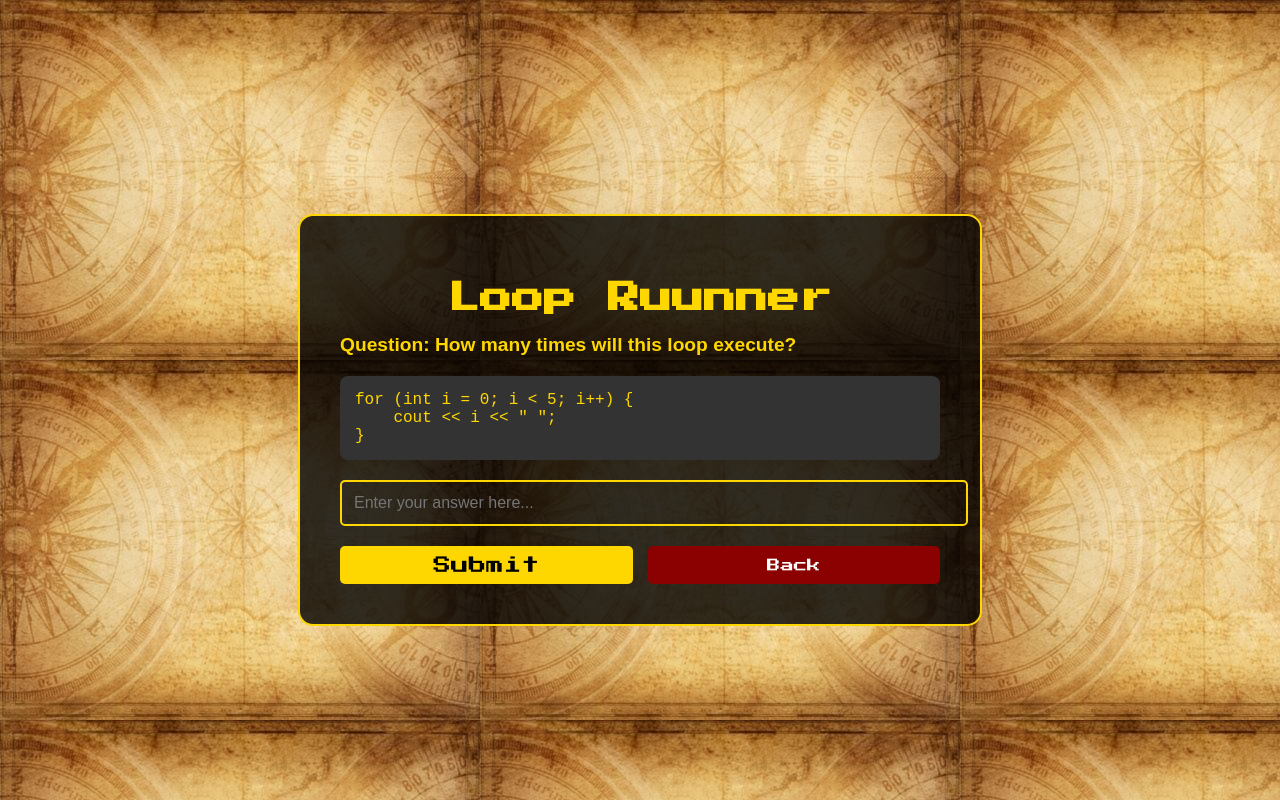
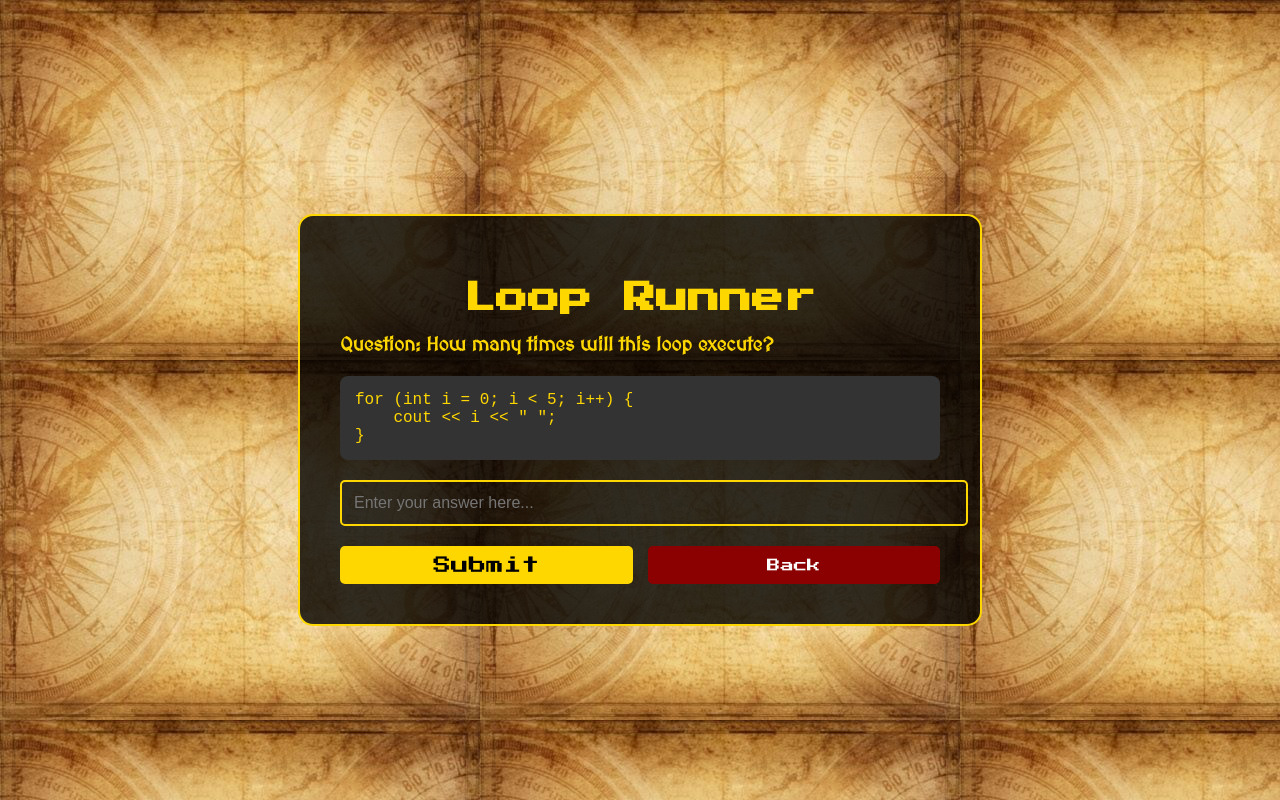
Before and after one commit to riyaahlawat/Sphoorthy-Treasure-Hunt, a React (Create React App) app in the folder frontend/: page /mini-game/loop-runner in a window 1280 px wide. Built offline with nearby package versions, Linux system fonts and the light colour scheme; the HTML template or start-up script is replaced by a standard one; a web font is replaced by a local one.

Commit message:
modified fonts and spelling

```diff
--- a/frontend/src/components/minigames/LoopRunner.js
+++ b/frontend/src/components/minigames/LoopRunner.js
@@ -118,7 +118,7 @@ const LoopRunner = () => {
   return (
     <div className="game-container" style={styles.container}>
       <div className="game-box" style={styles.gameBox}>
-        <h2 style={styles.title}>Loop Ruunner</h2>
+        <h2 style={styles.title}>Loop Runner</h2>
         <strong style={styles.question}>
           Question: {questions[currentQuestionIndex].question}
         </strong>
@@ -206,6 +206,7 @@ const styles = {
     fontSize: "1.2rem",
     marginBottom: "20px",
     display: "block",
+    fontFamily: "'MedievalSharp', cursive",
   },
   form: {
     marginTop: "20px",
```
